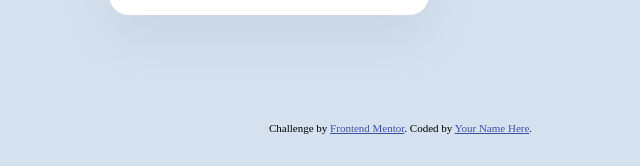
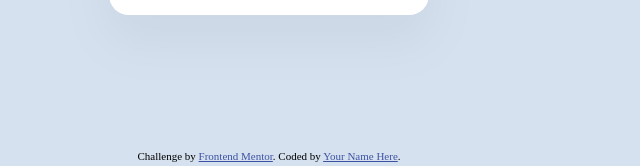
Before and after one commit to jnarezo/fe-challenges, a plain HTML site: page 01-qr-code/index.html in a window 1280 px wide. Shown: the part 634-800 px from the top of the page, without its empty margins (371-1011 px from the left). Drawn offline with Linux system fonts and the light colour scheme.

Commit message:
fix(01): fix styles

```diff
--- a/01-qr-code/index.html
+++ b/01-qr-code/index.html
@@ -10,7 +10,8 @@
 
   <!-- Feel free to remove these styles or customise in your own stylesheet 👍 -->
   <style>
-    .attribution { font-size: 11px; text-align: center; position: absolute; bottom: 4%;}
+    footer { position: absolute; bottom: 4px; }
+    .attribution { font-size: 11px; text-align: center; }
     .attribution a { color: hsl(228, 45%, 44%); }
   </style>
 
```
